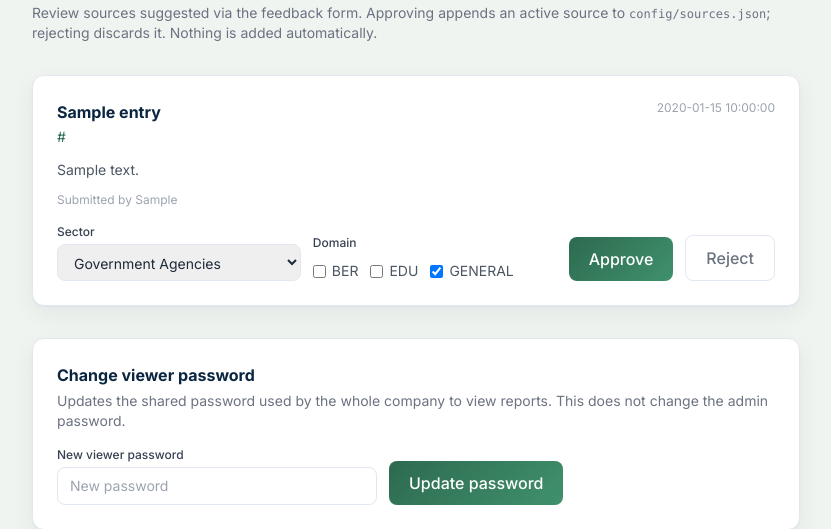
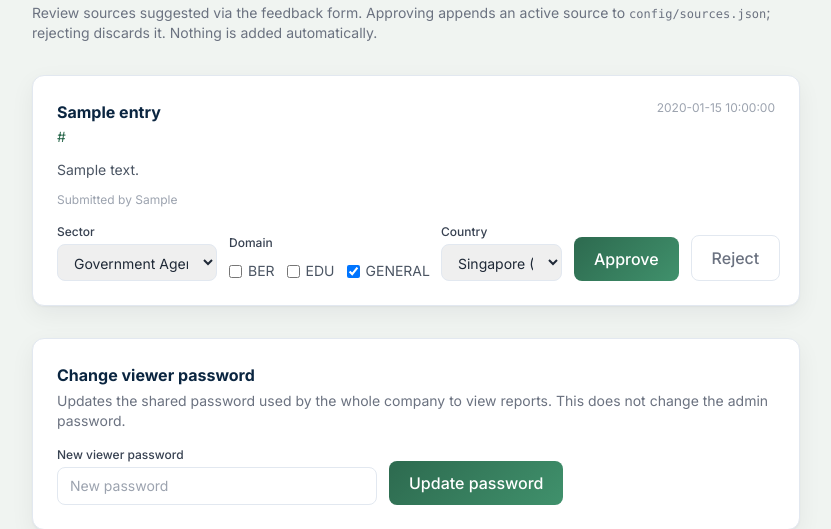
Before and after one commit to Alfonso-Castano/SilverSea_Market_Inteligence, a Flask app: template templates/admin.html in a window 1280 px wide. Shown: the part 223-752 px from the top of the page, without its empty margins (224-1055 px from the left). Run offline with Flask 3, Linux system fonts and the light colour scheme; the visitor is signed in with stand-in values (Sample User, id 1); the template is opened without the code that fills it: most values are stand-ins (such as "Sample title", 1, 10 or a date in 2020); some libraries are stand-ins or nearby versions.

Commit message:
fix: admin source approval reads sources.json fresh, adds country field
approve() mutated the import-time COUNTRIES singleton instead of
re-reading sources.json, silently losing any concurrent on-disk
change. Adds load_sources() for fresh reads and a country selector
(SG-only stopgap) so approvals stop hardcoding SG blind.

Co-Authored-By: Claude Sonnet 5 <noreply@anthropic.com>

```diff
--- a/app.py
+++ b/app.py
@@ -219,7 +219,8 @@ def approve_source(filename):
         return redirect(url_for("login"))
     sector = request.form.get("sector")
     domain = request.form.getlist("domain") or ["GENERAL"]
-    source_suggestions.approve(filename, sector, domain)
+    country = request.form.get("country", "SG")
+    source_suggestions.approve(filename, sector, domain, country_code=country)
     return redirect(url_for("admin"))
 
 
--- a/config/sources.py
+++ b/config/sources.py
@@ -7,6 +7,12 @@ _PATH = os.path.join(os.path.dirname(__file__), "sources.json")
 def _load():
     with open(_PATH, encoding="utf-8") as f:
         return json.load(f)["countries"]
+
+
+def load_sources():
+    """Fresh read of sources.json from disk — use this instead of the cached COUNTRIES
+    singleton anywhere a read-modify-write needs to see the current on-disk state."""
+    return _load()
 
 
 def save_sources(countries):
--- a/pipeline/source_suggestions.py
+++ b/pipeline/source_suggestions.py
@@ -2,7 +2,7 @@ import json
 import os
 import shutil
 
-from config.sources import COUNTRIES, save_sources
+from config.sources import load_sources, save_sources
 
 PENDING_DIR = os.path.join(os.path.dirname(os.path.dirname(__file__)), "data", "pending_sources")
 PROCESSED_DIR = os.path.join(PENDING_DIR, "processed")
@@ -38,7 +38,7 @@ def approve(filename, sector, domain, country_code="SG"):
         "active": True,
     }
 
-    countries = COUNTRIES
+    countries = load_sources()
     for country in countries:
         if country["code"] == country_code:
             country["sources"].append(new_source)
--- a/templates/admin.html
+++ b/templates/admin.html
@@ -62,6 +62,14 @@
             </div>
           </div>
 
+          <div class="flex-1 min-w-[120px]">
+            <label class="block text-xs font-medium text-gray-700 dark:text-gray-300 mb-1">Country</label>
+            <select name="country" required
+              class="w-full rounded-lg border border-border-card dark:border-dark-border px-3 py-2 text-sm focus:outline-none focus:ring-2 focus:ring-green-accent/40 focus:border-green-accent dark:bg-dark-bg dark:text-gray-200">
+              <option value="SG" selected>Singapore (SG)</option>
+            </select>
+          </div>
+
           <button type="submit"
             class="text-white font-medium px-5 py-2.5 rounded-lg transition-all hover:brightness-110 cursor-pointer whitespace-nowrap"
             style="background: linear-gradient(135deg, #2d6a4f, #40916c);">
```
Also changed, not shown: .context/features/001-round2-remediation/tasks/007-admin-country-selector-and-approve-disk-reread.md (added).
